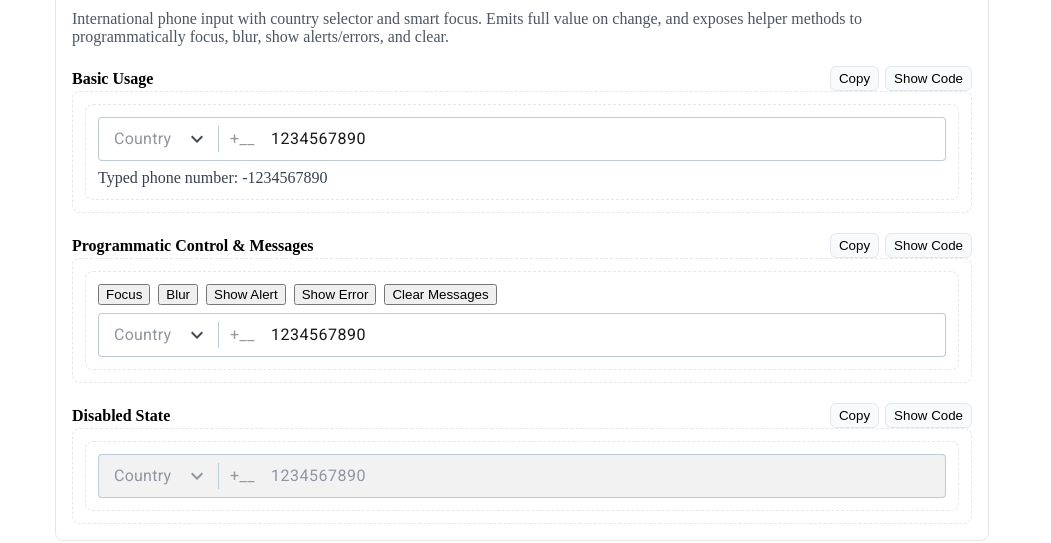
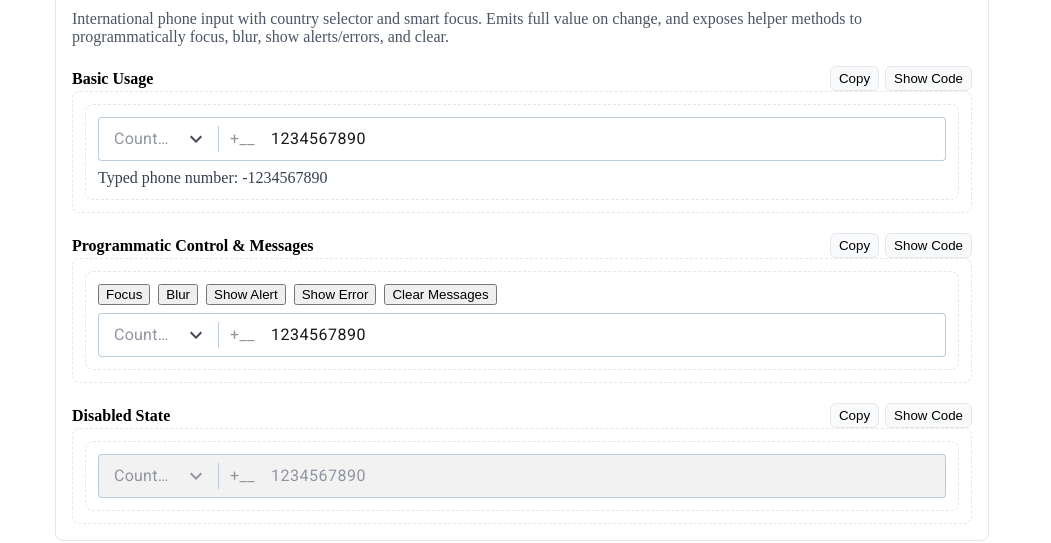
Before and after one commit to WeiyueDeng/responsive-component-library, a Vue app: page / in a window 1280 px wide. Shown: the part 4860-5403 px from the top of the page, without its empty margins (229-1280 px from the left). Built offline with nearby package versions, Linux system fonts and the light colour scheme.

Commit message:
fix SingleSelector layout issue when using grid, and update version to 1.6.9

```diff
--- a/package.json
+++ b/package.json
@@ -1,6 +1,6 @@
 {
   "name": "pns-component-library",
-  "version": "1.6.8",
+  "version": "1.6.9",
   "main": "dist/pns-component-library.umd.js",
   "module": "dist/pns-component-library.es.js",
   "exports": {
--- a/src/components/SingleSelector.vue
+++ b/src/components/SingleSelector.vue
@@ -681,6 +681,7 @@ export default{
 .selected-content-wrapper{
     flex: 1;
     padding:4px 0px;
+    min-width: 0;
 }
 .label-inside{
     width:fit-content;
```
Also changed, not shown: 1 other file (tests, documents, lock files or other folders).
